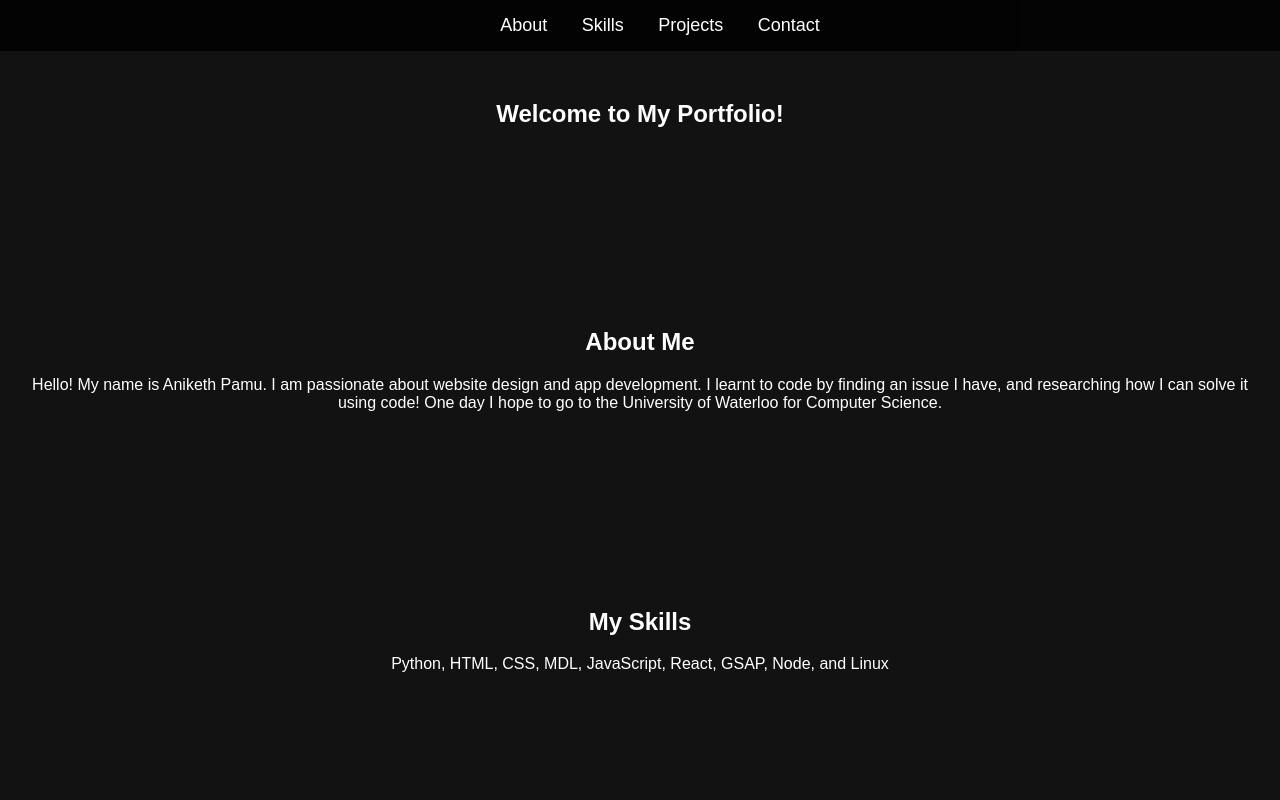
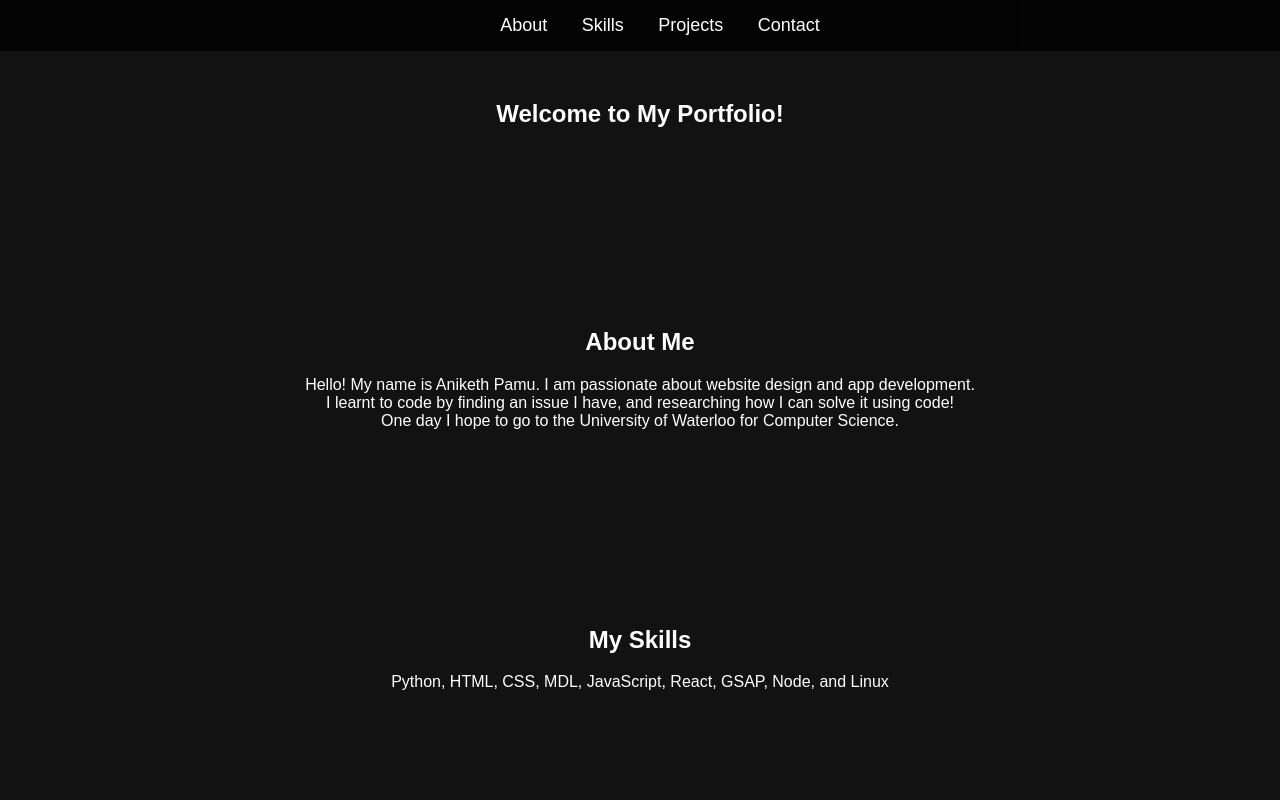
Before and after one commit to AnikethP21/My-Website, a plain HTML site: page index.html in a window 1280 px wide. Shown: the top 800 px of the page. Drawn offline with nearby package versions, Linux system fonts and the light colour scheme.

Commit message:
Update index.html

```diff
--- a/index.html
+++ b/index.html
@@ -25,8 +25,8 @@
 
     <section id="about" class="fade-in">
         <h2>About Me</h2>
-        <p>Hello! My name is Aniketh Pamu. I am passionate about website design and app development.
-                  I learnt to code by finding an issue I have, and researching how I can solve it using code!
+        <p>Hello! My name is Aniketh Pamu. I am passionate about website design and app development.<br>
+                  I learnt to code by finding an issue I have, and researching how I can solve it using code!<br>
                   One day I hope to go to the University of Waterloo for Computer Science.</p>
     </section>
 
```
